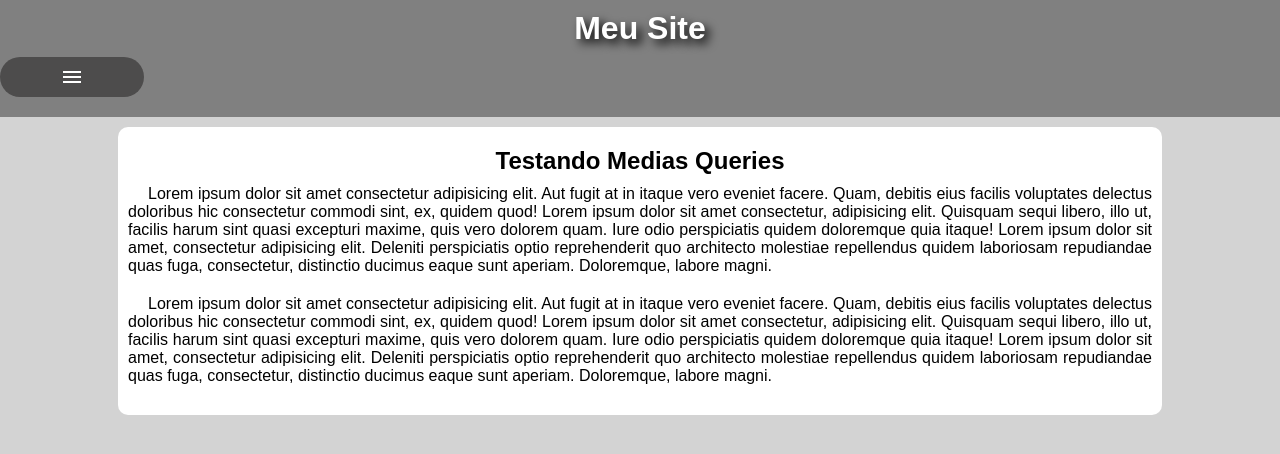
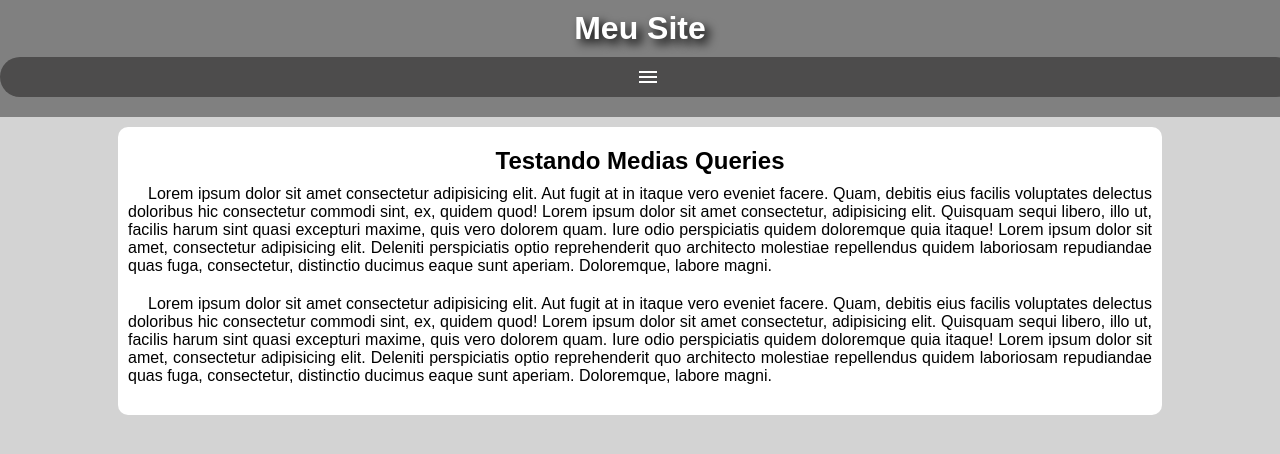
Before and after one commit to luanvictorfb/html-css, a plain HTML site: page exercicios/ex026/mq005/index.html in a window 1280 px wide. Drawn offline with nearby package versions, Linux system fonts and the light colour scheme.

Commit message:
Update style.css

```diff
--- a/exercicios/ex026/mq005/style.css
+++ b/exercicios/ex026/mq005/style.css
@@ -25,7 +25,7 @@ span{
     margin: auto;
     text-align: center;
     background-color: rgb(77, 76, 76);
-    width: 10vw;
+    width: 100vw;
     color: white;
     padding: 8px;
     cursor: pointer;
```
